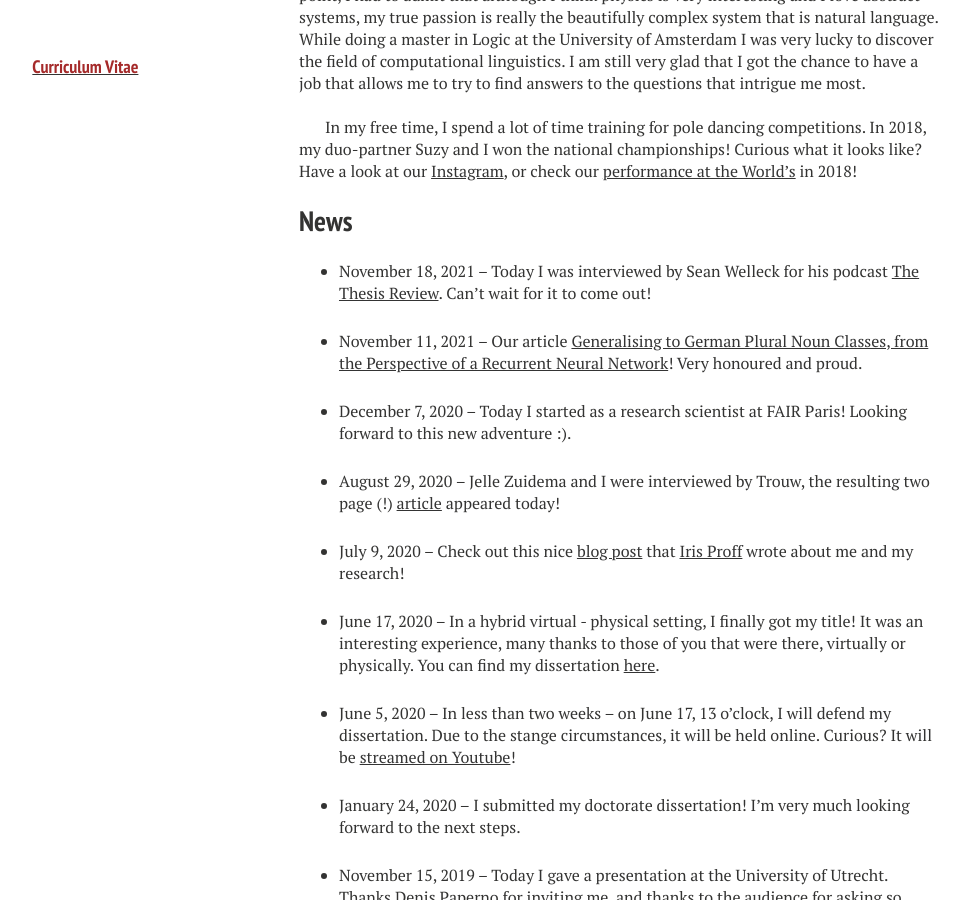
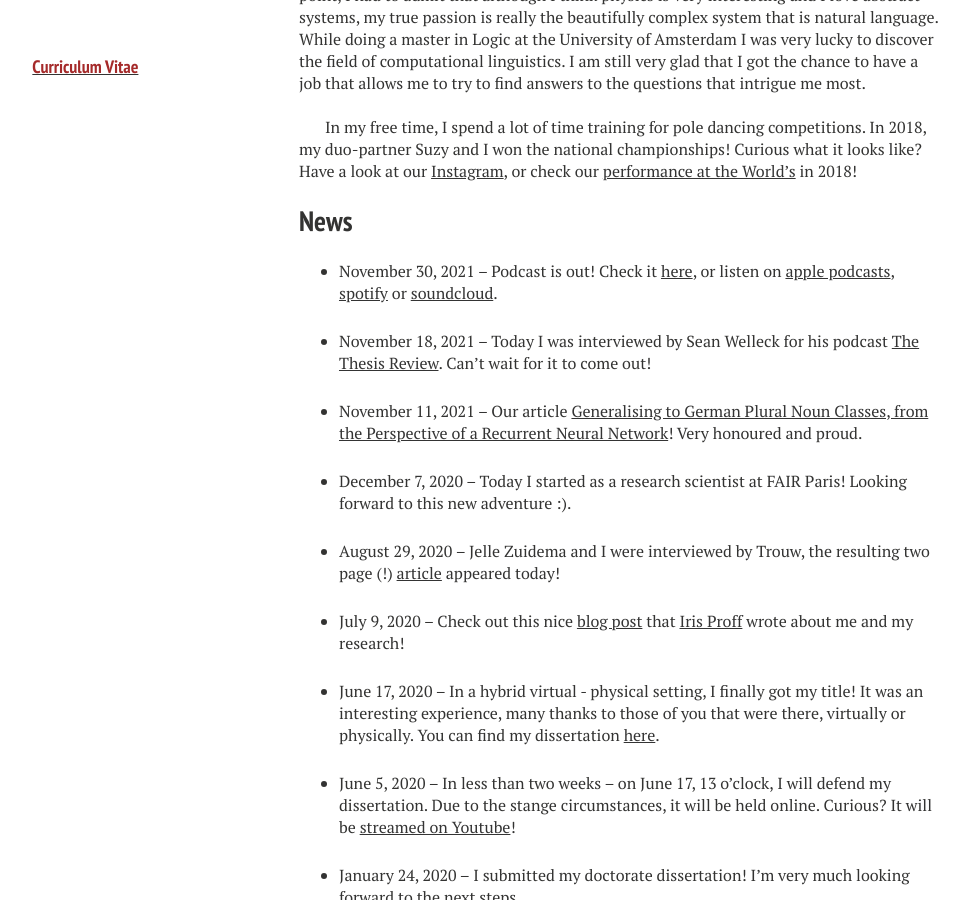
Before and after one commit to dieuwkehupkes/dieuwkehupkes.github.io, a Jekyll site: the page built from index.md, in a window 1280 px wide and 900 px high, scrolled down 1435 px. Shown: the whole window, without its empty margins (21-990 px from the left). Built offline with Jekyll 4.4.1, drawn with Linux system fonts in a browser that asks for light colours; nearby versions of some CDN libraries.

Commit message:
Add podcast

```diff
--- a/index.md
+++ b/index.md
@@ -30,6 +30,8 @@ Curious what it looks like?
 Have a look at our <a href="https://www.instagram.com/duo_polenotti/" target="_blank">Instagram</a>, or check our <a href="https://www.youtube.com/watch?v=ylr0YnVzjOg&t=158s" target="_blank">performance at the World's</a> in 2018!
 
 ## News
+
+- November 30, 2021 -- Podcast is out! Check it <a href="https://cs.nyu.edu/~welleck/episode36.html">here</a>, or listen on <a href="https://t.co/P5RxtByDZn?amp=1">apple podcasts</a>, <a href="https://t.co/PWSL07YXs8?amp=1">spotify</a> or <a href="https://soundcloud.com/thesis-review/36-dieuwke-hupkes-hierarchy-and-interpretability-in-neural-models-of-language-processing?utm_source=clipboard&utm_campaign=wtshare&utm_medium=widget&utm_content=https%253A%252F%252Fsoundcloud.com%252Fthesis-review%252F36-dieuwke-hupkes-hierarchy-and-interpretability-in-neural-models-of-language-processing">soundcloud</a>.
 
 - November 18, 2021 -- Today I was interviewed by Sean Welleck for his podcast <a href="https://cs.nyu.edu/~welleck/podcast.html">The Thesis Review</a>. Can't wait for it to come out!
 
```
